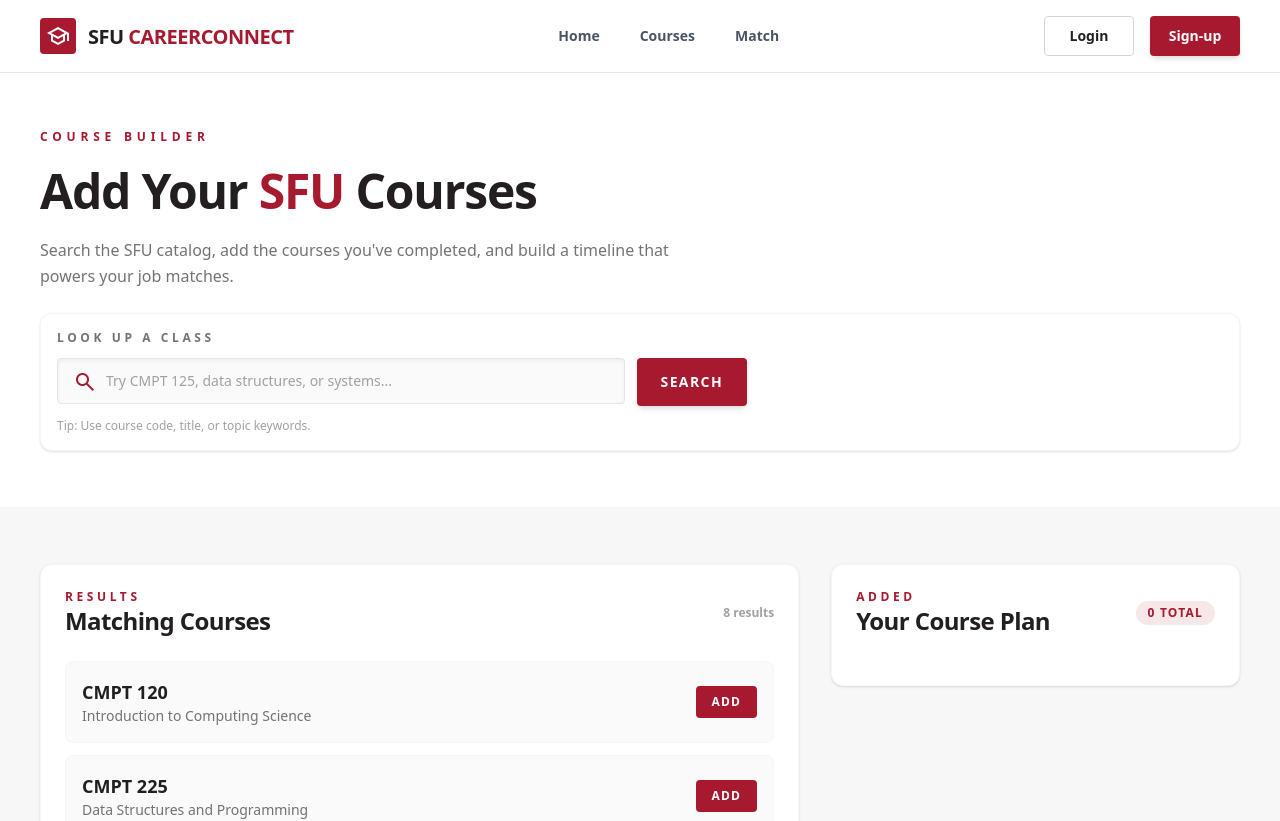
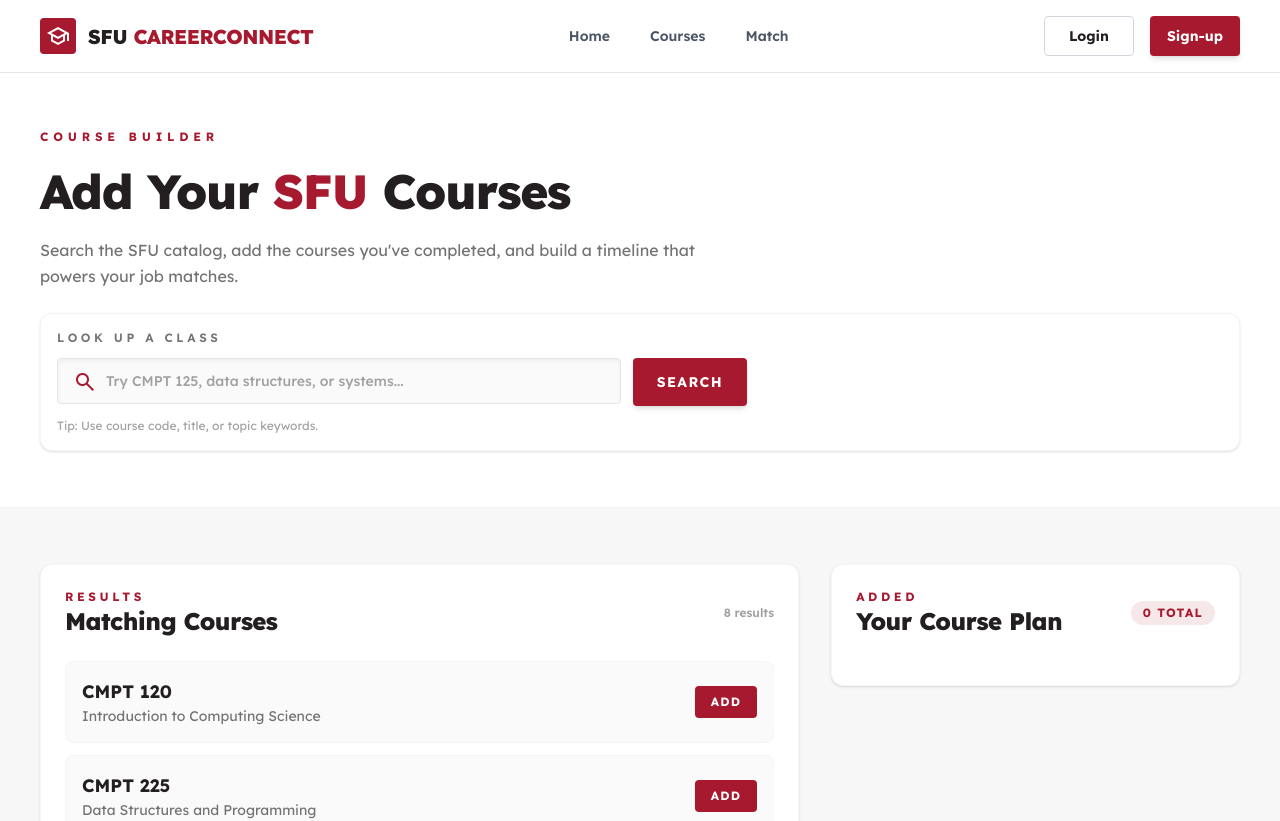
Before and after one commit to ChakornK/xhacks-2026, a Next.js app: page /courses in a window 1280 px wide. Shown: the top 821 px of the page. Built offline with nearby package versions, Linux system fonts and the light colour scheme.

Commit message:
feat: use lexend font

```diff
--- a/src/app/globals.css
+++ b/src/app/globals.css
@@ -6,6 +6,8 @@
   --color-background-alt: #f7f7f7;
   --color-background-dark: #121212;
   --color-background-light: #ffffff;
+
+  --font-sans: Lexend, system-ui, sans-serif;
 }
 
 .btn {
```
